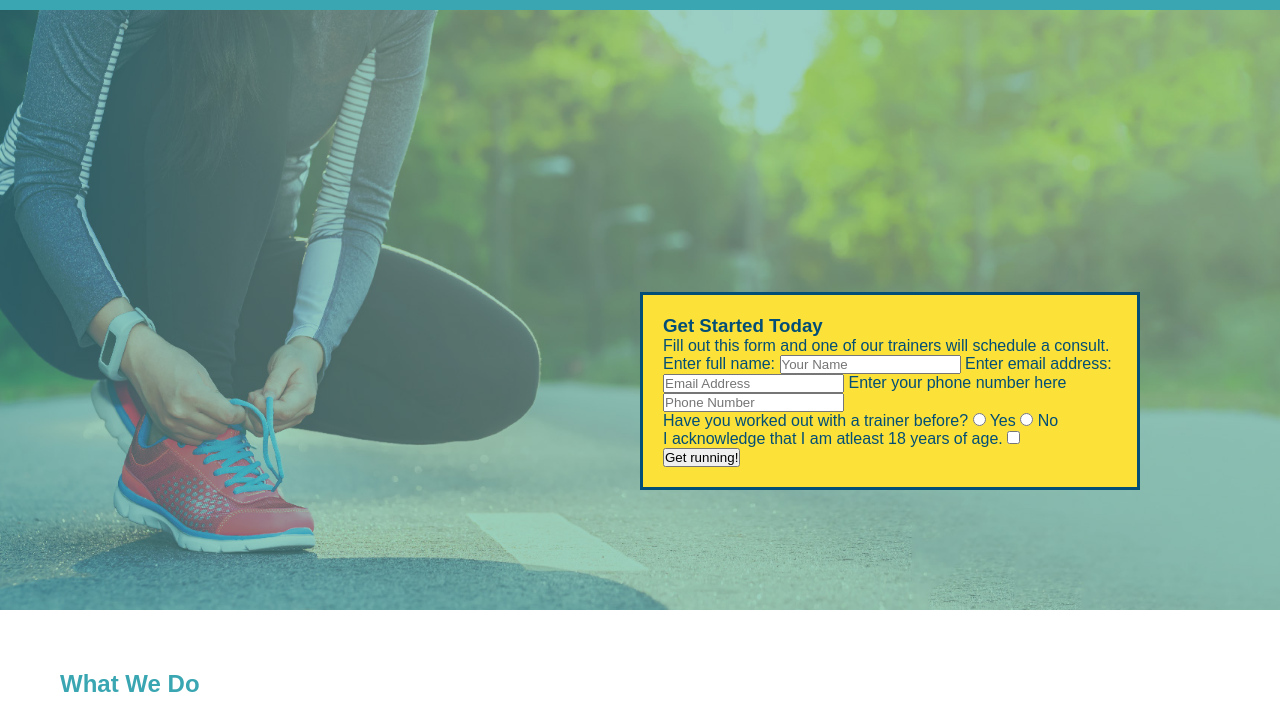
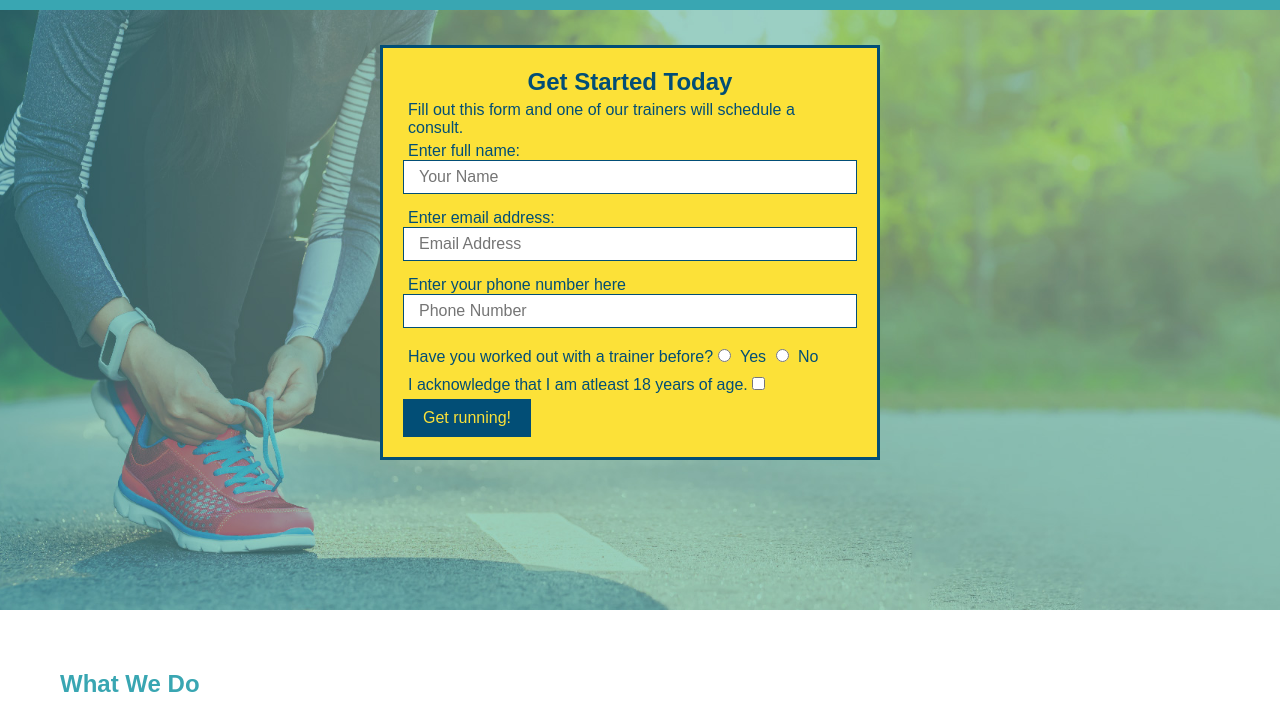
Before and after one commit to Thornchr/run-buddy, a plain HTML site: page index.html in a window 1280 px wide. Shown: the part 72-800 px from the top of the page. Drawn offline with Linux system fonts and the light colour scheme.

Commit message:
Styled the sign up form

```diff
--- a/assets/css/style.css
+++ b/assets/css/style.css
@@ -3,10 +3,12 @@
     padding: 0;
     box-sizing: border-box;
 }
+
 body {
     font-family: Arial, Helvetica, sans-serif;
     color: #39a6b2;
 }
+
 header {
     padding: 20px 35px;
     background-color: #39a6b2;
@@ -60,7 +62,9 @@ section{
     padding: 60px;
 }
 
+
 /* Hero Style Start */
+
 .hero {
     background-image: url(../images/hero-bg.jpg);
     height: 600px;
@@ -75,6 +79,41 @@ section{
     color: #024e76;
     border: solid 3px #024e76;
     position: absolute;
-    bottom: 120px;
-    right: 140px;
+    bottom: 150px;
+    right: 400px;
 }
+
+.hero-form h3{
+    font-size: 24px;
+    margin: 0;
+    text-align: center;
+}
+
+.hero-form p{
+    margin: 5px 0 15px 02;
+    padding: 5px;
+}
+
+.form-input{
+    border: 1px solid #024e76;
+    display: block;
+    padding: 7px 15px;
+    font-size: 16px;
+    color: #024e76;
+    width: 100%;
+    margin-bottom: 15px;
+}
+
+.hero-form label{
+    margin: 0 5px;
+}
+
+.hero-form button{
+    color: #fce138;
+    background-color: #024e76;
+    border: none;
+    padding: 10px 20px;
+    font-size: 16px;
+}
+
+/* Hero Style End*/
--- a/index.html
+++ b/index.html
@@ -24,10 +24,10 @@
 
                     </li>
                     <li>
-                        <a href="your-trainers">Your Trainers</a>
+                        <a href="#your-trainers">Your Trainers</a>
                     </li>
                     <li>
-                        <a href="reach-out">Reach Out</a>
+                        <a href="#reach-out">Reach Out</a>
                     </li>
                 </ul>
             </nav>
@@ -42,11 +42,11 @@
             <!-- Form to schedule a consultation with trainers -->
             <form>
                 <label for="name">Enter full name:</label>
-                <input type="text" placeholder="Your Name" name="name" id="name" />
+                <input type="text" placeholder="Your Name" name="name" id="name" class="form-input" />
                 <label for="email">Enter email address:</label>
-                <input type="email" placeholder="Email Address" name="email" id="email" />
+                <input type="email" placeholder="Email Address" name="email" id="email" class="form-input" />
                 <label for="phone">Enter your phone number here</label>
-                <input type="tel" placeholder="Phone Number" name="phone" id="phone" />
+                <input type="tel" placeholder="Phone Number" name="phone" id="phone" class="form-input" />
                 <p>
                     Have you worked out with a trainer before?
                     <input type="radio" name="trainer-confirm" id="trainer-yes" />
```
